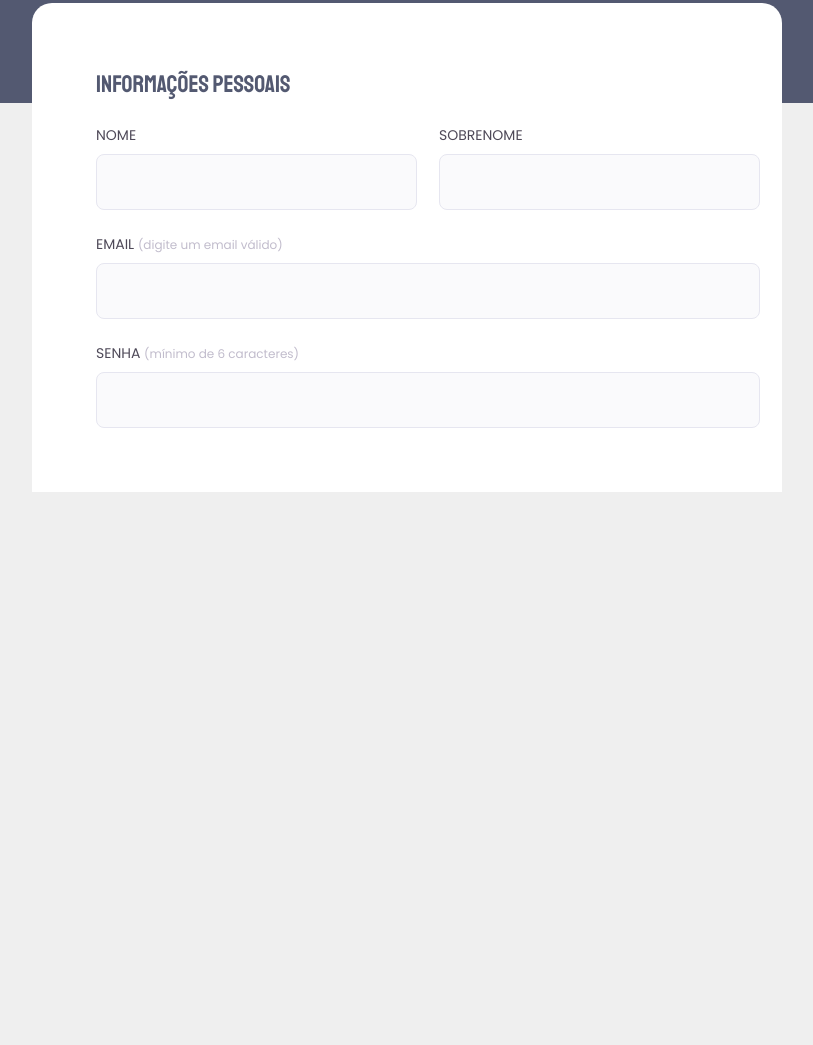
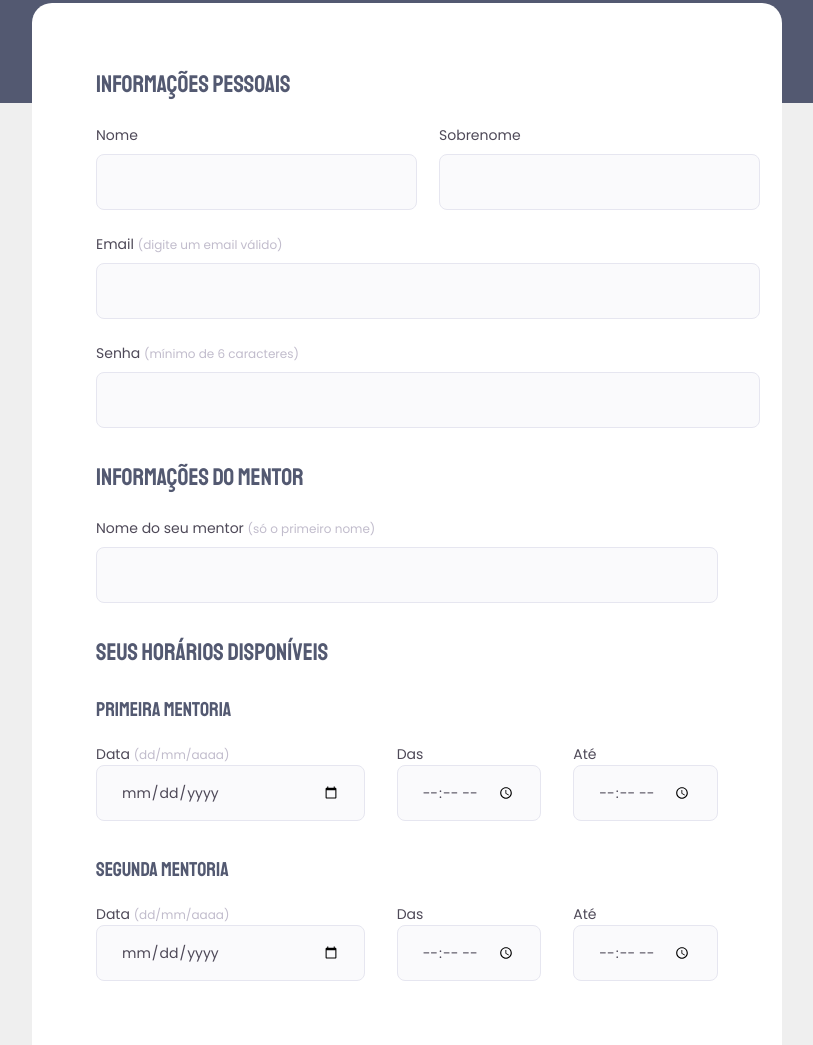
Before and after one commit to marlisonmourao/Explorer, a plain HTML site: page Desafio 03/index.html in a window 1280 px wide. Shown: the part 333-1378 px from the top of the page, without its empty margins (233-1046 px from the left). Before the commit the page ends 825 px from the top, so only its background shows below. Drawn offline with Linux system fonts and the light colour scheme.

Commit message:
finished form

```diff
--- a/Desafio 03/index.html
+++ b/Desafio 03/index.html
@@ -51,6 +51,70 @@
 
 
       </fieldset>
+
+      <fieldset>
+        <div class="fieldset-wrapper">
+          <legend>Informações do mentor</legend>
+
+            <div class="inputs-wrapper">
+              <label for="name-mentor">Nome do seu mentor <span>
+                (só o primeiro nome)
+              </span></label>
+              <input id="name-mentor" type="text">
+            </div>
+      </fieldset>
+
+      <fieldset>
+        <div class="fieldset-wrapper">
+          <legend>Seus horários disponíveis</legend>
+
+          <div class="inputs-wrapper">
+              <p class="subtitle">Primeira mentoria</p>
+
+              <div class="date-wrapper">
+                <div class="date-input">
+                  <label for="event-date">Data <span>(DD/MM/AAAA)</span></label>
+                  <input id="event-date" type="date">
+                </div>
+
+                <div class="date-input">
+                  <label for="event-date">Das</label>
+                  <input id="event-date" type="time">
+                </div>
+
+                <div class="date-input">
+                  <label for="event-date">Até</label>
+                  <input id="event-date" type="time">
+                </div>
+              </div>
+            </div>
+      </fieldset>
+
+
+      <fieldset>
+        <div class="fieldset-wrapper">
+
+          <div class="inputs-wrapper">
+              <p class="subtitle">Segunda mentoria</p>
+
+              <div class="date-wrapper">
+                <div class="date-input">
+                  <label for="event-date">Data <span>(DD/MM/AAAA)</span></label>
+                  <input id="event-date" type="date">
+                </div>
+
+                <div class="date-input">
+                  <label for="event-date">Das</label>
+                  <input id="event-date" type="time">
+                </div>
+
+                <div class="date-input">
+                  <label for="event-date">Até</label>
+                  <input id="event-date" type="time">
+                </div>
+              </div>
+            </div>
+      </fieldset>
     </form>
   </div>
 </body>
--- a/Desafio 03/style.css
+++ b/Desafio 03/style.css
@@ -54,8 +54,12 @@ header p {
 }
 
 .page form {
+  display: flex;
+  flex-direction: column;
+  gap: 32px;
+
   margin-top: 58px;
-  min-height: 400px;
+  min-height: 000px;
   background-color: #FFFFFF;
 
   border-radius: 20px 20px 0 0;
@@ -65,6 +69,8 @@ header p {
 
 form fieldset {
   border: none;
+  display: grid;
+  gap: 32px;
 }
 
 form .fieldset-wrapper {
@@ -92,7 +98,6 @@ form .fieldset-wrapper legend {
 }
 
 .inputs-wrapper label {
-  text-transform: uppercase;
   font-size: 14px;
   font-family: 'Poppins', sans-serif;
   color: #4E4958;
@@ -119,3 +124,27 @@ form .fieldset-wrapper legend {
 
   padding: 0 24px;
 }
+
+.date-wrapper {
+  display: flex;
+  gap: 32px;
+}
+
+.date-wrapper .date-input {
+  display: flex;
+  flex-direction: column;
+}
+
+.date-wrapper .date-input label {
+  margin-top: 9px
+}
+
+.date-wrapper > div:nth-child(1) {
+  width: 100%;
+}
+
+.subtitle {
+  font-size: 20px;
+  line-height: 34px;
+  color: #535971;
+}
```
